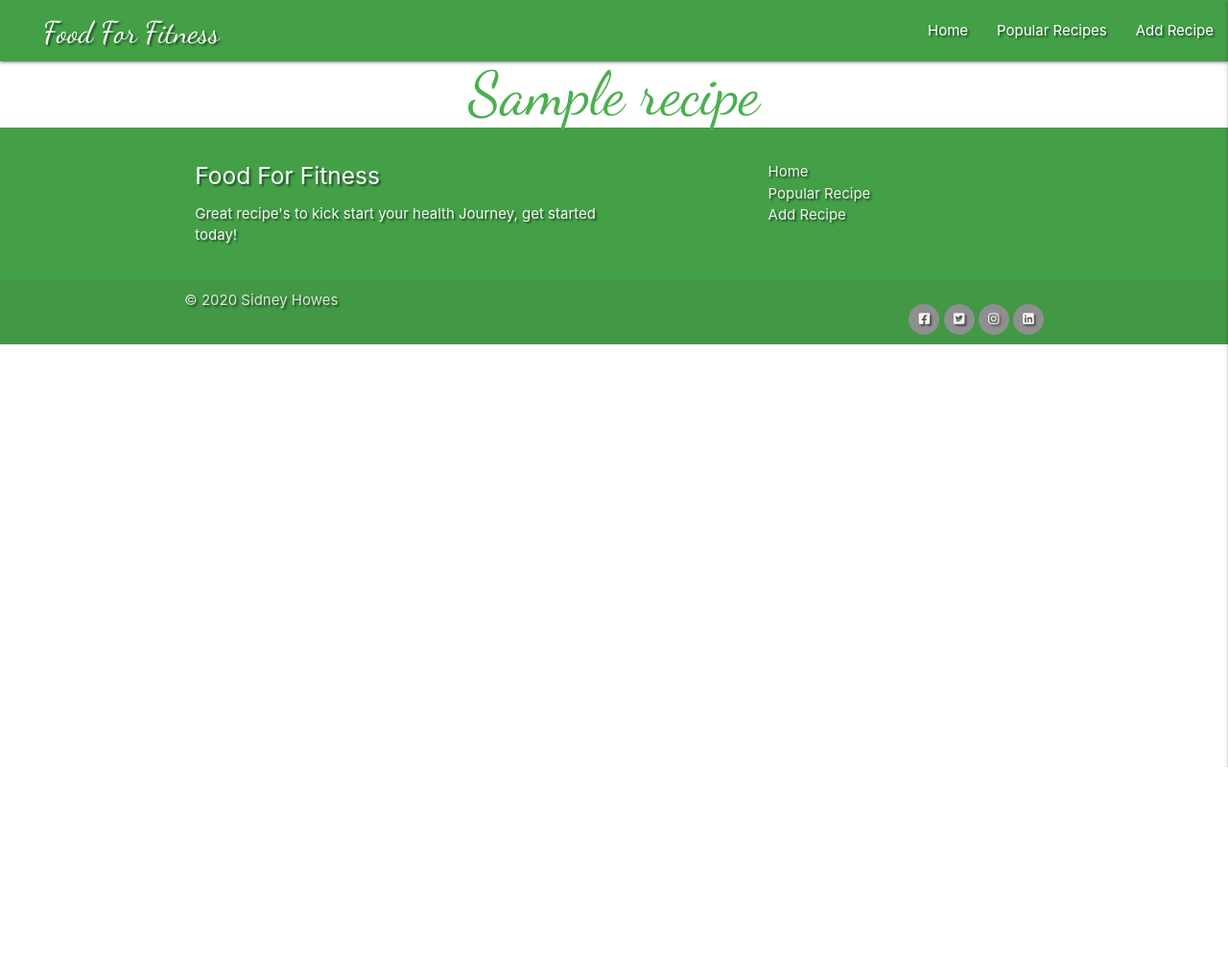
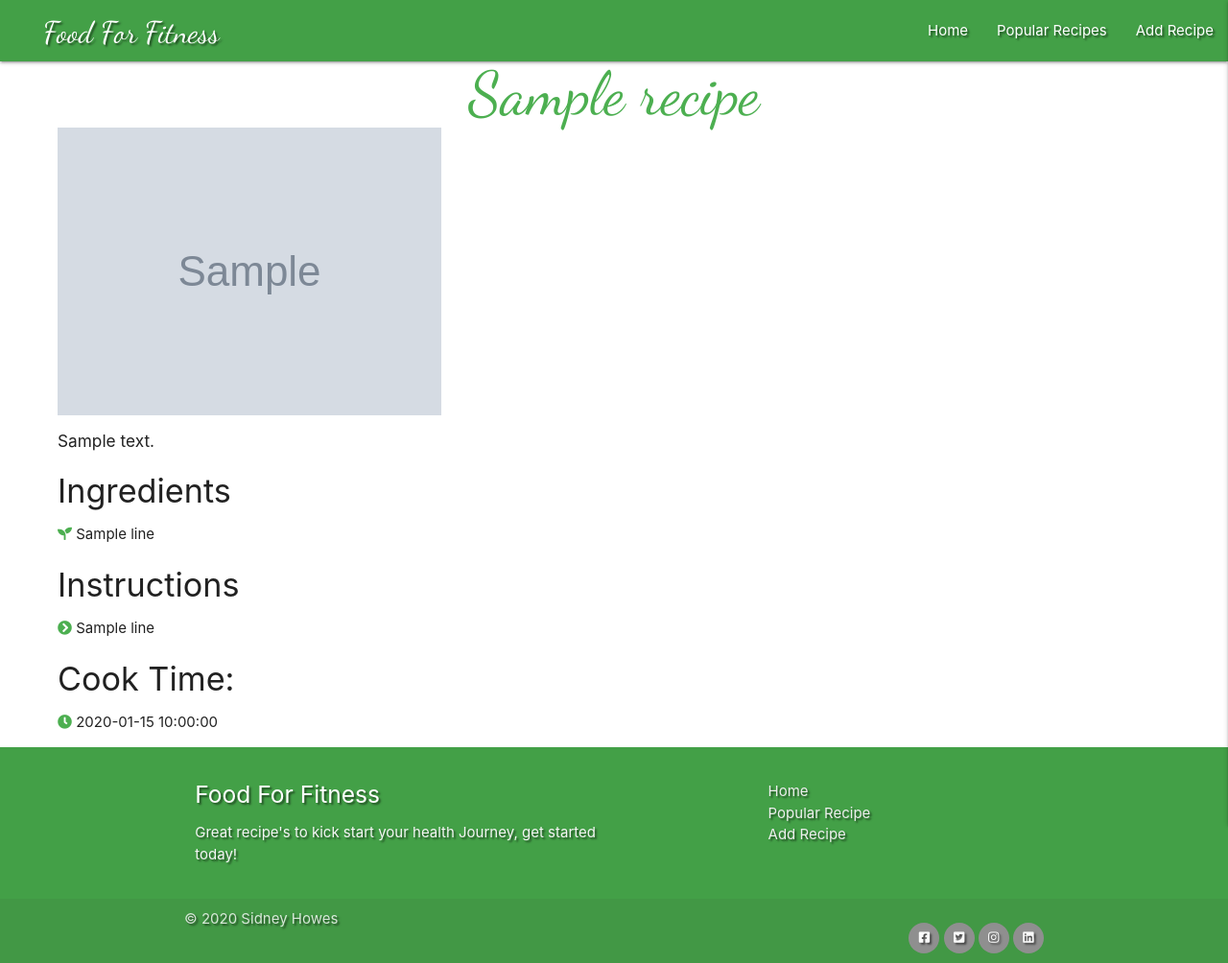
Before and after one commit to Sidhowes/food-for-fitness, a Flask app: template templates/recipe_detail.html in a window 1280 px wide. Shown: the whole page at 96% size. Before the commit the page ends 800 px from the top, so only its background shows below. Run offline with Flask 2, Linux system fonts and the light colour scheme; the template is opened without the code that fills it: most values are stand-ins (such as "Sample title", 1, 10 or a date in 2020); grey boxes marked "Sample" are stand-in pictures; some libraries are stand-ins or nearby versions.

Commit message:
Code in place for recipe_detail.html and now ready to style.

```diff
--- a/templates/recipe_detail.html
+++ b/templates/recipe_detail.html
@@ -2,8 +2,51 @@
 {% block content %}
 
 
+<!--recipe title-->
 <h1 class="green-text darken-1 center-align">{{ recipe.recipe_name }}</h1>
 
+<!--recipe img-->
+<img class="recipe-pic" src="{{ recipe.img_url }}" alt="">
+
+<!--recipe description-->
+<div class="description">
+    <h6>{{ recipe.recipe_description }}</h6>
+</div>
+
+<!--recipe ingredients-->
+<div class="ingredients">
+    <h4>Ingredients</h4>
+    <ul>
+        <!-- For each ingredient line -->
+        {% for line in recipe.ingredients.splitlines() %}
+        <li class="ingredient">
+            <p><i class="fas fa-seedling green-text darken-1"></i> {{line}}</p>
+        </li>
+        {% endfor %}
+    </ul>
+</div>
+
+<!--recipe instructions-->
+<div class="ingredients">
+    <h4>Instructions</h4>
+    <ul>
+        <!-- For each instruction line -->
+        {% for line in recipe.instructions.splitlines() %}
+        <li class="instructions">
+            <p><i class="fas fa-chevron-circle-right green-text darken-1"></i> {{line}}</p>
+        </li>
+        {% endfor %}
+    </ul>
+</div>
+
+<div class="cook-time">
+    <h4>Cook Time:</h4>
+    <p><i class="fas fa-clock prefix green-text darken-1"></i> {{ recipe.cook_time }}</p>
+</div>
+
+
+
+</div>
 
 
 
```
